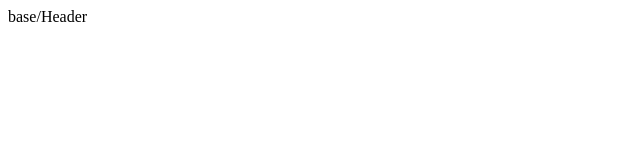
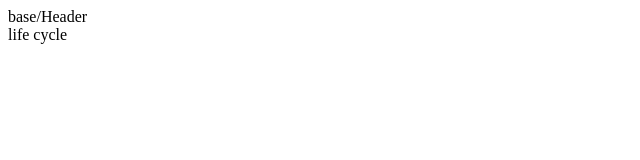
Before and after one commit to takayuki-s/nuxt-test, a Nuxt app: page /lifeCycle in a window 1280 px wide. Before the commit this address had no page. Shown: the top 160 px of the page, without its empty margins (0-640 px from the left). Built offline with nearby package versions, Linux system fonts and the light colour scheme.

Commit message:
ライフサイクル
fetchはcreatedの後に読み込まれるが、引数を持たせるとcreatedの前に読み込まれる

```diff
--- /dev/null
+++ b/pages/lifeCycle.vue
@@ -0,0 +1,20 @@
+<template>
+  <div>
+    life cycle
+  </div>
+</template>
+
+<script>
+export default {
+  asyncData() {
+    console.log('asyncData') // eslint-disable-line no-console
+  },
+  fetch( context ) {
+    console.log('fetch') // eslint-disable-line no-console
+    console.log(context.route.name) // eslint-disable-line no-console
+  },
+  created() {
+    console.log('created') // eslint-disable-line no-console
+  },
+}
+</script>
```
